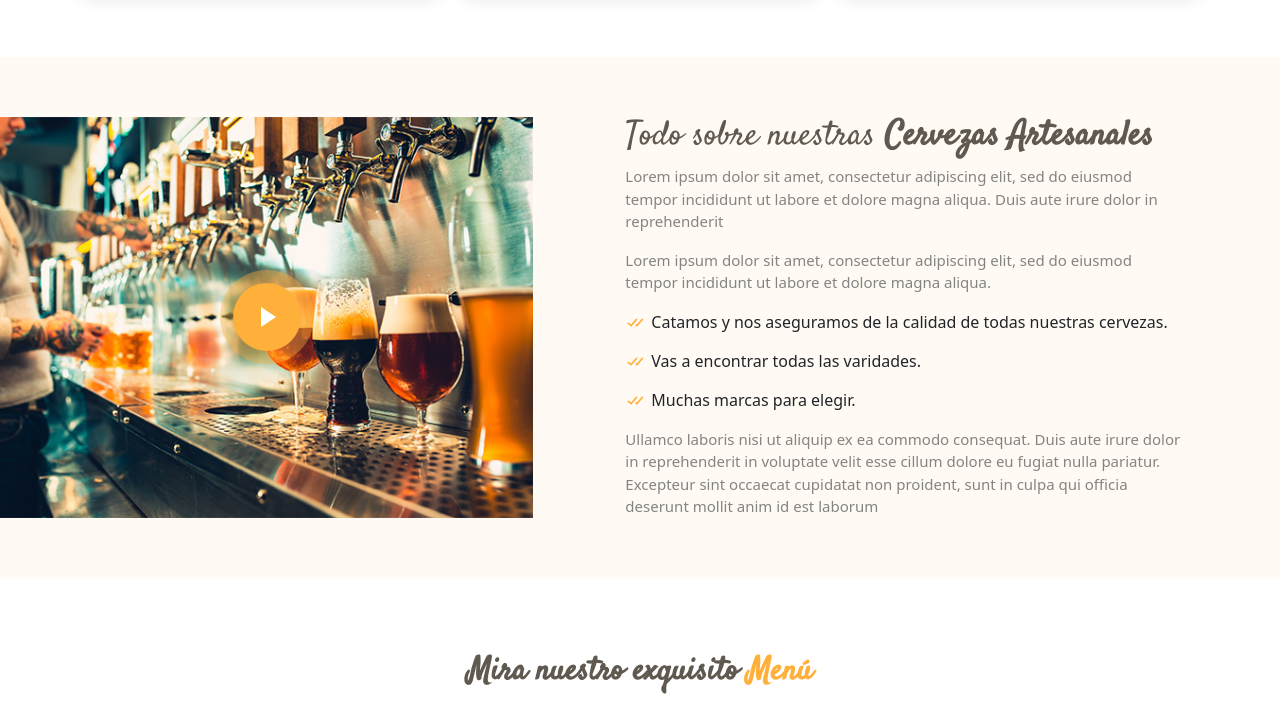
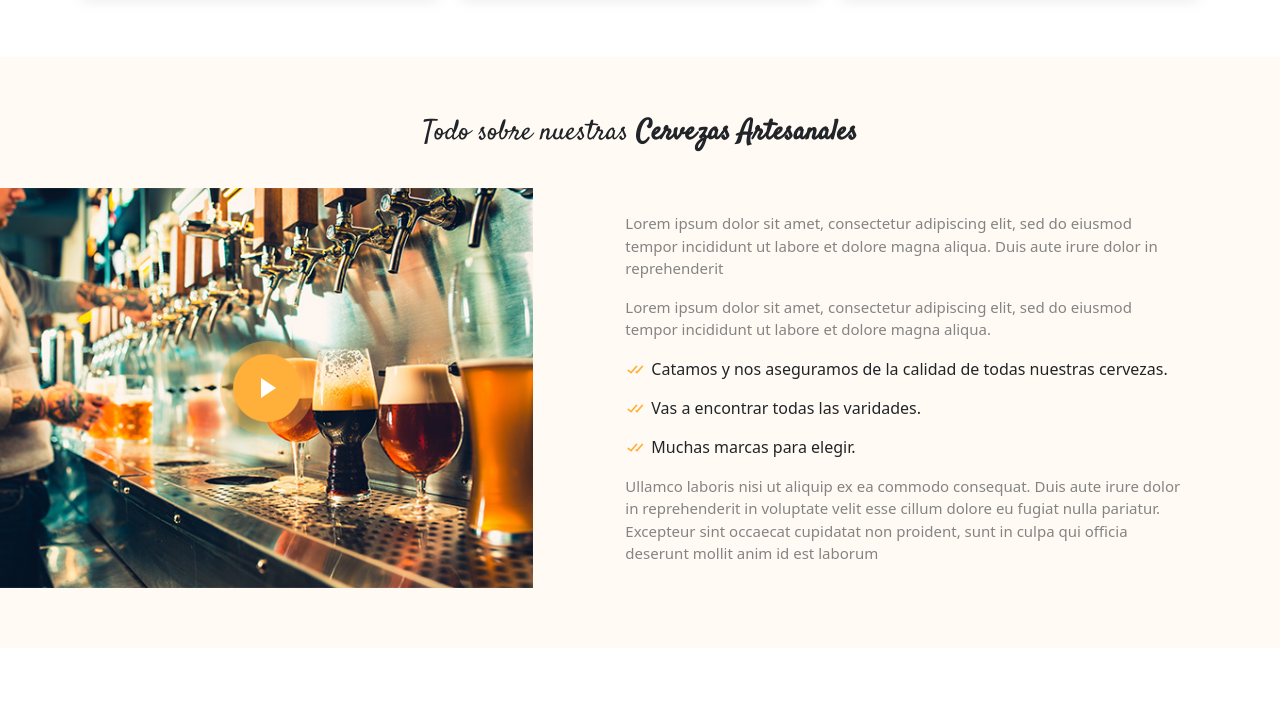
Before and after one commit to MatiasGoyaCampanella/Valkiriabar, a website with bundled scripts: page index.html in a window 1280 px wide. Shown: the part 1288-2004 px from the top of the page. Built offline with nearby package versions, Linux system fonts and the light colour scheme; animation ran at ten frames a second.

Commit message:
modificando nuestras cervezas

```diff
--- a/index.html
+++ b/index.html
@@ -192,6 +192,8 @@
 
         <div class="row">
 
+          <h3 class="section-title">Todo sobre nuestras <strong>Cervezas Artesanales</strong></h3>
+
           <div class="col-lg-5 align-items-stretch video-box" style='background-image: url("assets/img/about.jpg");'>
             <a href="https://www.youtube.com/watch?v=hArKK0SpGi4&ab_channel=NeonPandaTV" class="venobox play-btn mb-4" data-vbtype="video" data-autoplay="true"></a>
           </div>
@@ -199,7 +201,6 @@
           <div class="col-lg-7 d-flex flex-column justify-content-center align-items-stretch">
 
             <div class="content">
-              <h3>Todo sobre nuestras <strong>Cervezas Artesanales</strong></h3>
               <p>
                 Lorem ipsum dolor sit amet, consectetur adipiscing elit, sed do eiusmod tempor incididunt ut labore et dolore magna aliqua. Duis aute irure dolor in reprehenderit
               </p>
```
